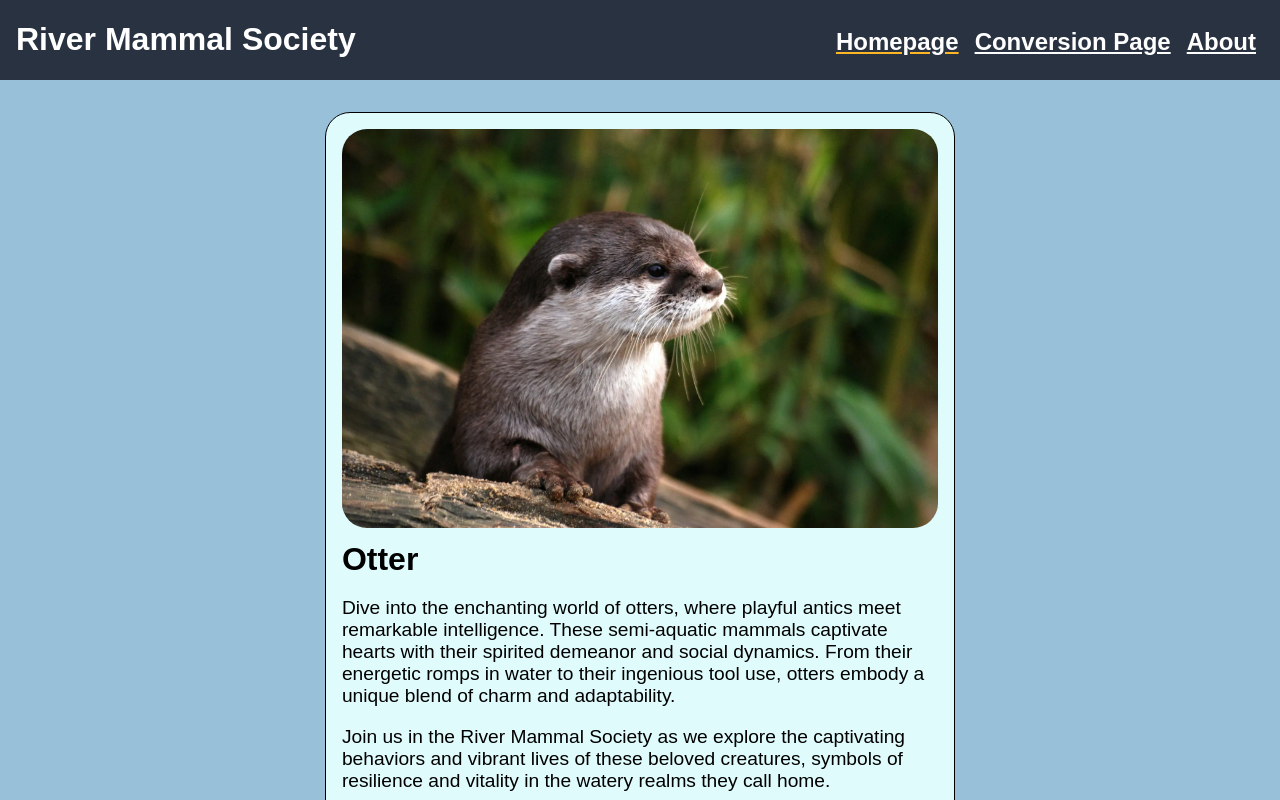
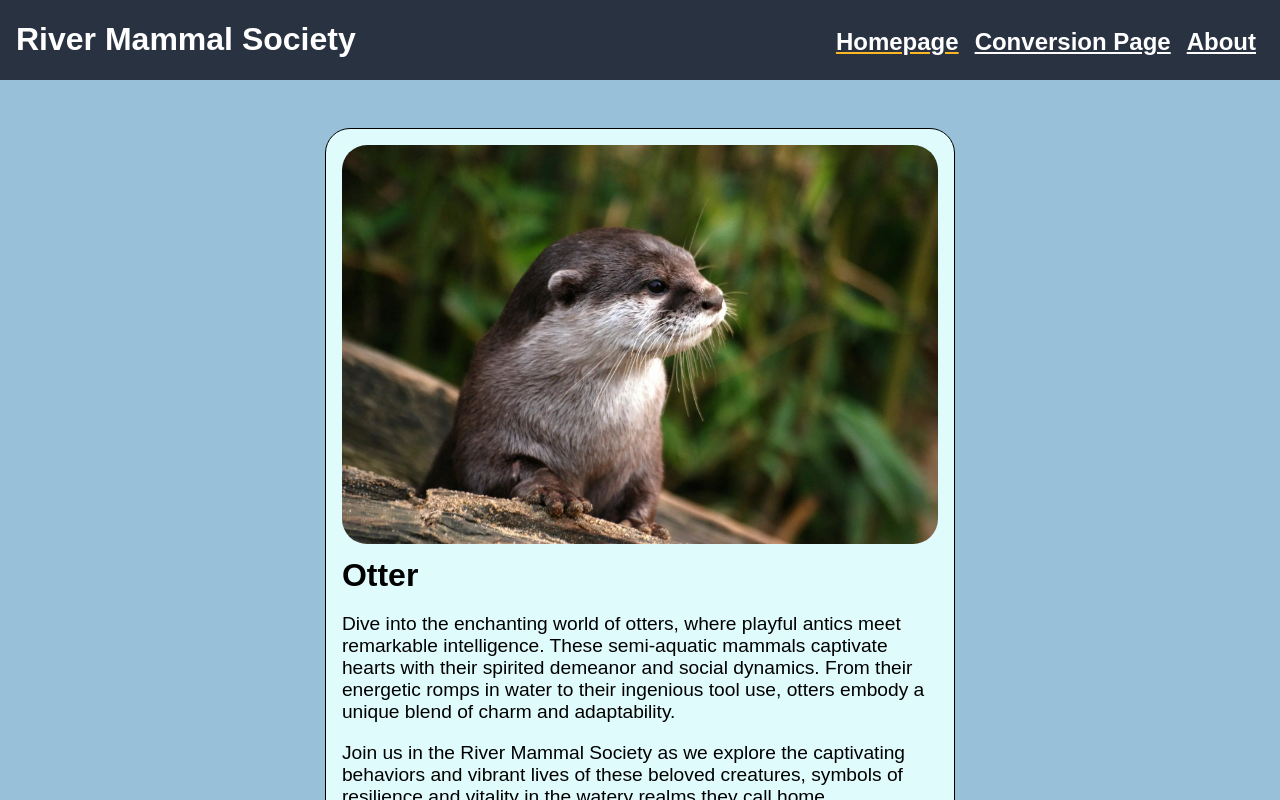
Before and after one commit to Git-Bread/Labb3-Webb-typescript, an Angular app: page / in a window 1280 px wide. Shown: the top 800 px of the page. Built offline with nearby package versions, Linux system fonts and the light colour scheme.

Commit message:
undid my breaking padding

```diff
--- a/src/styles.scss
+++ b/src/styles.scss
@@ -23,13 +23,13 @@ body {
     }
     #contentWrap {
         padding-bottom: 12em;
-        padding-top: 7em;
     }
     margin: 0;
     background-color: var(--background1);
     display: flex;
     flex-direction: column;
     section {
+        padding-top: 8em;
         display: grid;
         margin: auto;
         width: clamp(200px, 100%, 2000px);
```
